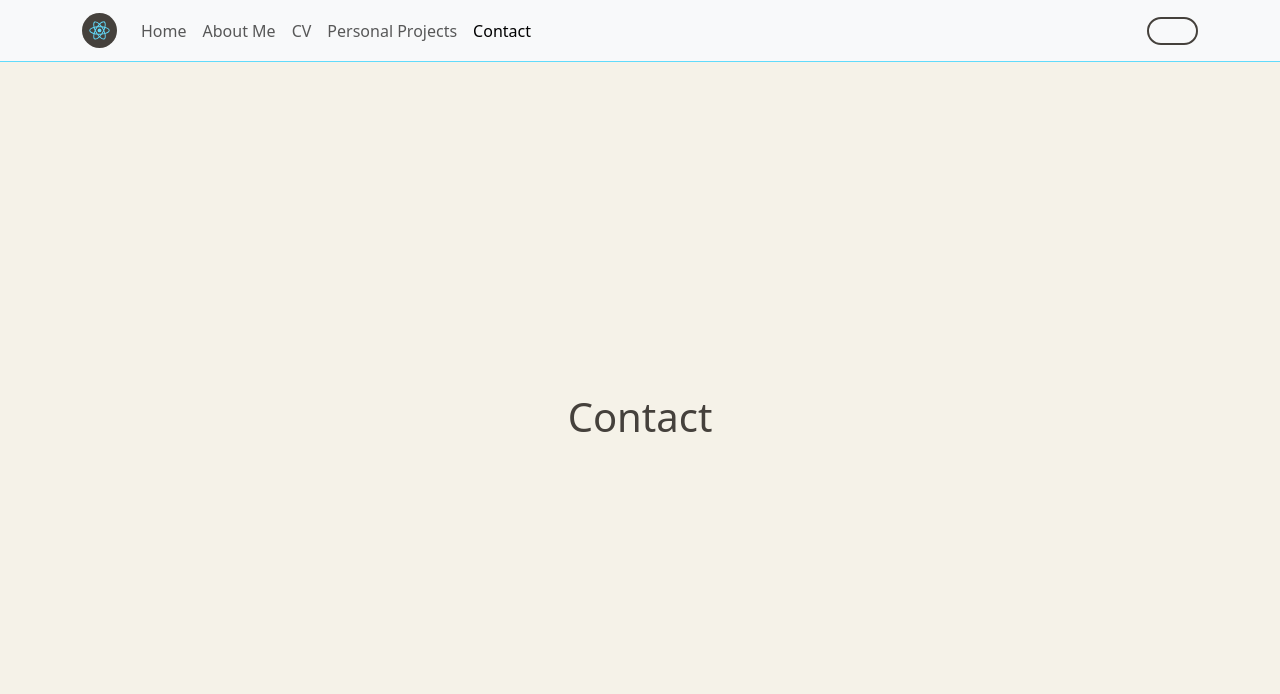
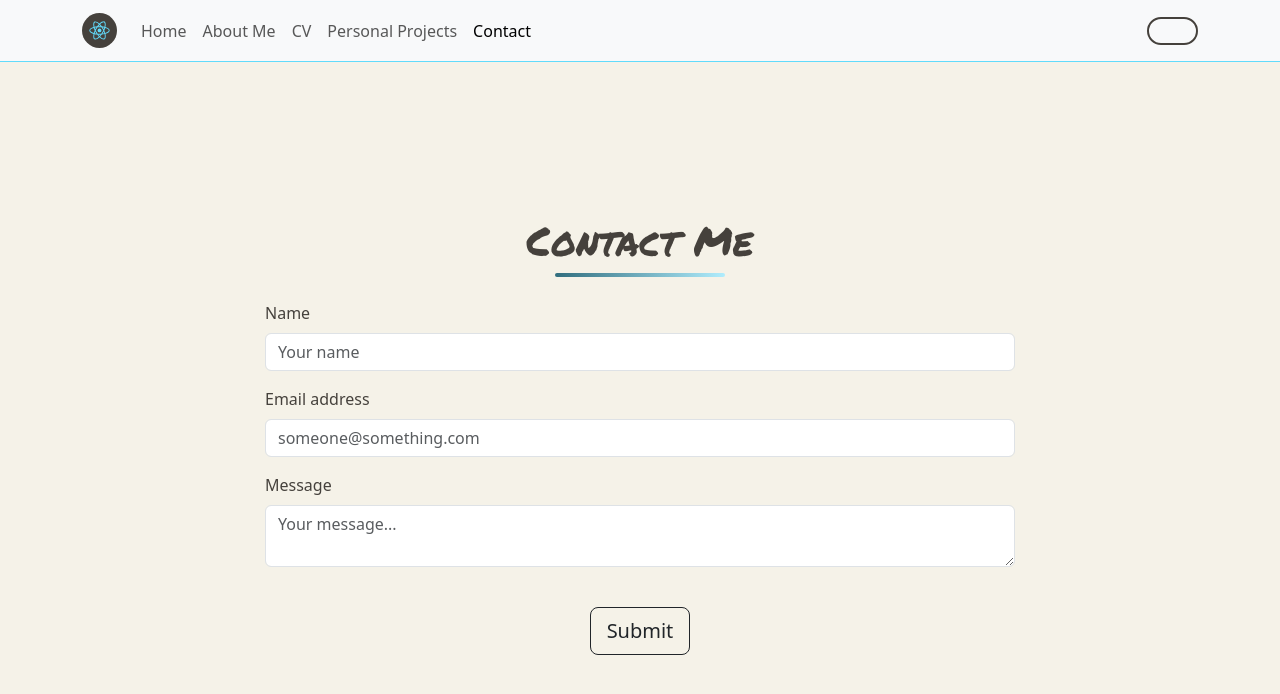
Before and after one commit to jjschirle/jjschirle.github.io, a React (Create React App) app: page /#/Contact in a window 1280 px wide. Shown: the top 694 px of the page. Built offline with nearby package versions, Linux system fonts and the light colour scheme; some icons are missing; a web font is replaced by a local one.

Commit message:
Contact page

```diff
--- a/src/GlobalConsts.js
+++ b/src/GlobalConsts.js
@@ -1,12 +1,14 @@
 // Icons found here: https://icon-sets.iconify.design/
 import { Icon } from "@iconify/react";
+/* Images for personal projects */
 import ReactLogo from "./images/logo.svg"
+import MLLogo from "./images/machine-learning-model-svgrepo-com.svg"
 /* Useful consts */
 export const my_name = "Joseph Schirle"
 /*export const githubUsername = "jjschirle.github.io";*/
 export const github_url = "https://github.com/jjschirle"
 export const linkedin_url = "https://www.linkedin.com/in/josephschirle/"
-
+export const formspreeUrl = "https://formspree.io/f/xrgwgjqw"
 // BufferedImage scale_profile_pic = profile.getSubimage()
 
 /* About Me */
@@ -69,7 +71,7 @@ export const Project_data = [
     Name: "Tumor classification using various algorithms",
     description: "Classifying tumors with various ML models",
     url: "https://github.com/jjschirle/Tumor-classification-using-various-algorithms",
-    image: "",
+    image: MLLogo,
   },
   {
     id: 2,
--- /dev/null
+++ b/src/components/ContactForm.jsx
@@ -0,0 +1,138 @@
+import React from "react";
+import { useAppContext } from "../AppContext";
+// Data
+import { formspreeUrl } from "../GlobalConsts";
+// Components
+import { Alert, Button, Form, Spinner } from "react-bootstrap";
+
+export default function ContactForm() {
+  const [isValidated, setIsValidated] = React.useState(false);
+  const [isProcessing, setIsProcessing] = React.useState(false);
+  const [success, setSuccess] = React.useState(false);
+  const [danger, setDanger] = React.useState(false);
+  const [dangerMessage, setDangerMessage] = React.useState(null);
+  const { theme } = useAppContext();
+
+  async function postData(data) {
+    const response = await fetch(formspreeUrl, {
+      method: "POST",
+      body: JSON.stringify(data),
+      headers: {
+        Accept: "application/json",
+        "Content-Type": "application/json",
+      },
+    });
+    return response;
+  }
+
+  async function handleSubmit(event) {
+    const form = event.currentTarget;
+    setSuccess(false);
+    setDanger(false);
+    setDangerMessage(null);
+    if (form.checkValidity() === false) {
+      event.preventDefault();
+      event.stopPropagation();
+    }
+    setIsValidated(true);
+    const { name, email, message } = form.elements;
+    const data = {
+      name: name.value,
+      email: email.value,
+      message: message.value,
+    };
+    if (form.checkValidity()) {
+      event.preventDefault();
+      event.persist();
+      setIsProcessing(true);
+      try {
+        const response = await postData(data);
+        if (!response.ok) {
+          throw new Error(
+            `${response.status} ${response.statusText}, check formspreeUrl in data.js`
+          );
+        }
+        setIsProcessing(false);
+        setIsValidated(false);
+        event.target.reset();
+        setSuccess(true);
+      } catch (error) {
+        setIsProcessing(false);
+        setIsValidated(false);
+        event.target.reset();
+        setDangerMessage(error.message);
+        setDanger(true);
+      }
+    }
+  }
+
+  return (
+    <>
+      <Form noValidate validated={isValidated} onSubmit={handleSubmit}>
+        <Form.Group className="mx-auto mb-3 form-group" controlId="name">
+          <Form.Label>Name</Form.Label>
+          <Form.Control required type="text" placeholder="Your name" />
+          <Form.Control.Feedback type="invalid">
+            <h5>Name must be at least one character.</h5>
+          </Form.Control.Feedback>
+        </Form.Group>
+        <Form.Group className="mx-auto mb-3 form-group" controlId="email">
+          <Form.Label>Email address</Form.Label>
+          <Form.Control
+            required
+            pattern="^([a-zA-Z0-9_\-\.]+)@([a-zA-Z0-9_\-\.]+)\.([a-zA-Z]{2,5})$"
+            placeholder="someone@something.com"
+          />
+          <Form.Control.Feedback type="invalid">
+            <h5>Please enter a valid email.</h5>
+          </Form.Control.Feedback>
+        </Form.Group>
+        <Form.Group className="mx-auto mb-3 form-group" controlId="message">
+          <Form.Label>Message</Form.Label>
+          <Form.Control required as="textarea" placeholder="Your message..." />
+          <Form.Control.Feedback type="invalid">
+            <h5>Please provide a valid message.</h5>
+          </Form.Control.Feedback>
+        </Form.Group>
+        <Form.Group className="mx-auto text-center form-group">
+          {formspreeUrl && (
+            <Button
+              size="lg"
+              variant={theme === "light" ? "outline-dark" : "outline-light"}
+              type="submit"
+              disabled={isProcessing}
+              className="my-4"
+            >
+              Submit{" "}
+              {isProcessing && (
+                <Spinner animation="border" variant="success" size="sm" />
+              )}
+            </Button>
+          )}
+
+          <Alert
+            show={success}
+            variant="success"
+            onClose={() => setSuccess(false)}
+            dismissible
+          >
+            <Alert.Heading>Success! I will contact you soon.</Alert.Heading>
+          </Alert>
+          <Alert
+            show={danger}
+            variant="danger"
+            onClose={() => setDanger(false)}
+            dismissible
+          >
+            <Alert.Heading>{dangerMessage}</Alert.Heading>
+          </Alert>
+          <Alert show={!formspreeUrl} variant="danger">
+            <Alert.Heading>
+              You must provide a valid formspree url in data.js
+            </Alert.Heading>
+          </Alert>
+        </Form.Group>
+      </Form>
+    </>
+  );
+}
--- a/src/pages/Contact.jsx
+++ b/src/pages/Contact.jsx
@@ -1,15 +1,27 @@
-import React from 'react';
+import React from "react";
+import styled from "styled-components";
+// Components
+import { Container } from "react-bootstrap";
+import { Title } from "../components/GlobalStylingComponents";
+import ContactForm from "../components/ContactForm";
+
+const StyledSection = styled.section`
+  min-height: 89vh;
+  padding-top: var(--nav-height);
+`;
 
 export default function Contact() {
-    return(
-        <div style={{
-            display: 'flex',
-            justifyContent: 'center',
-            alignItems: 'center',
-            height: '90vh'
-            }}
-        >
-            <h1>Contact</h1>
-        </div>
-    );
-};
+  return (
+    <StyledSection className="d-flex flex-column justify-content-center">
+    <Container className="d-flex">
+        <Title>
+        <h1>Contact Me</h1>
+        <div className="underline"></div>
+        </Title>
+    </Container>
+    <Container>
+        <ContactForm />
+    </Container>
+    </StyledSection>
+  );
+}
```
Also changed, not shown: src/images/machine-learning-model-svgrepo-com.svg (added).
